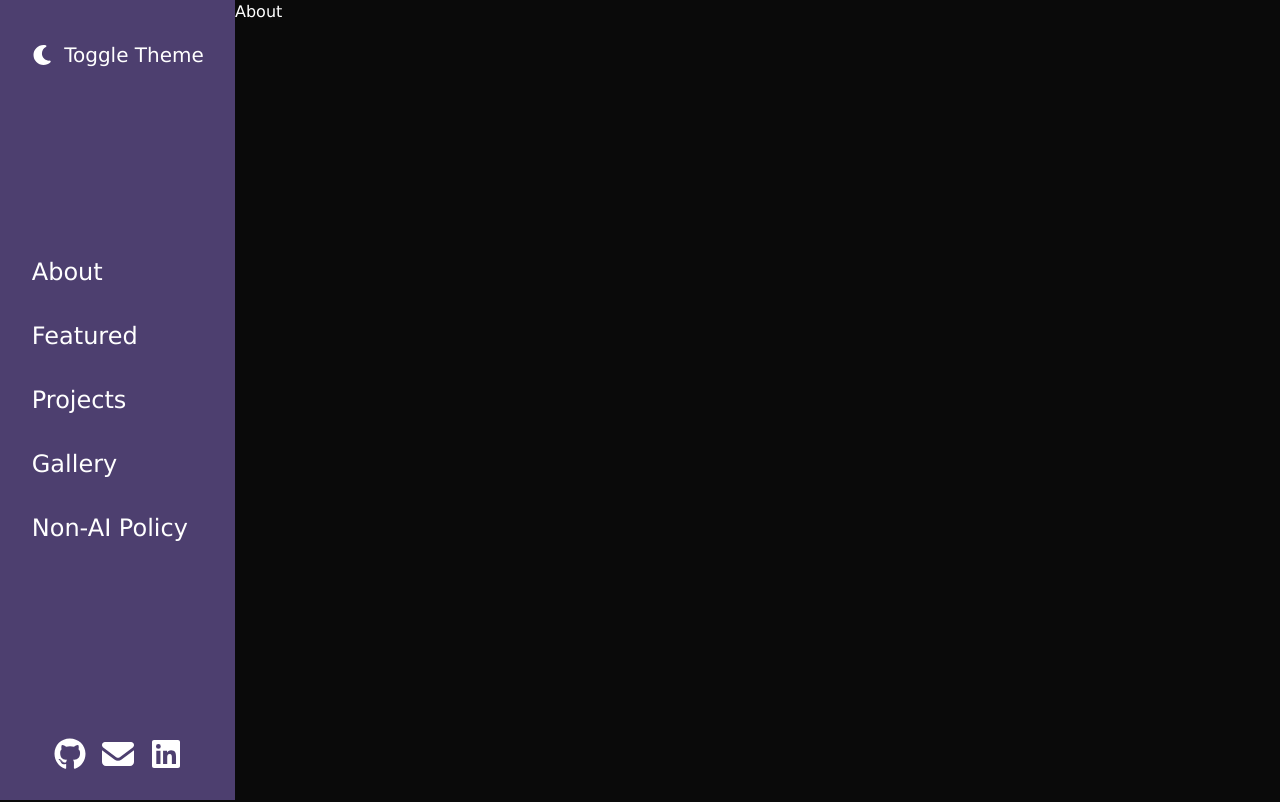
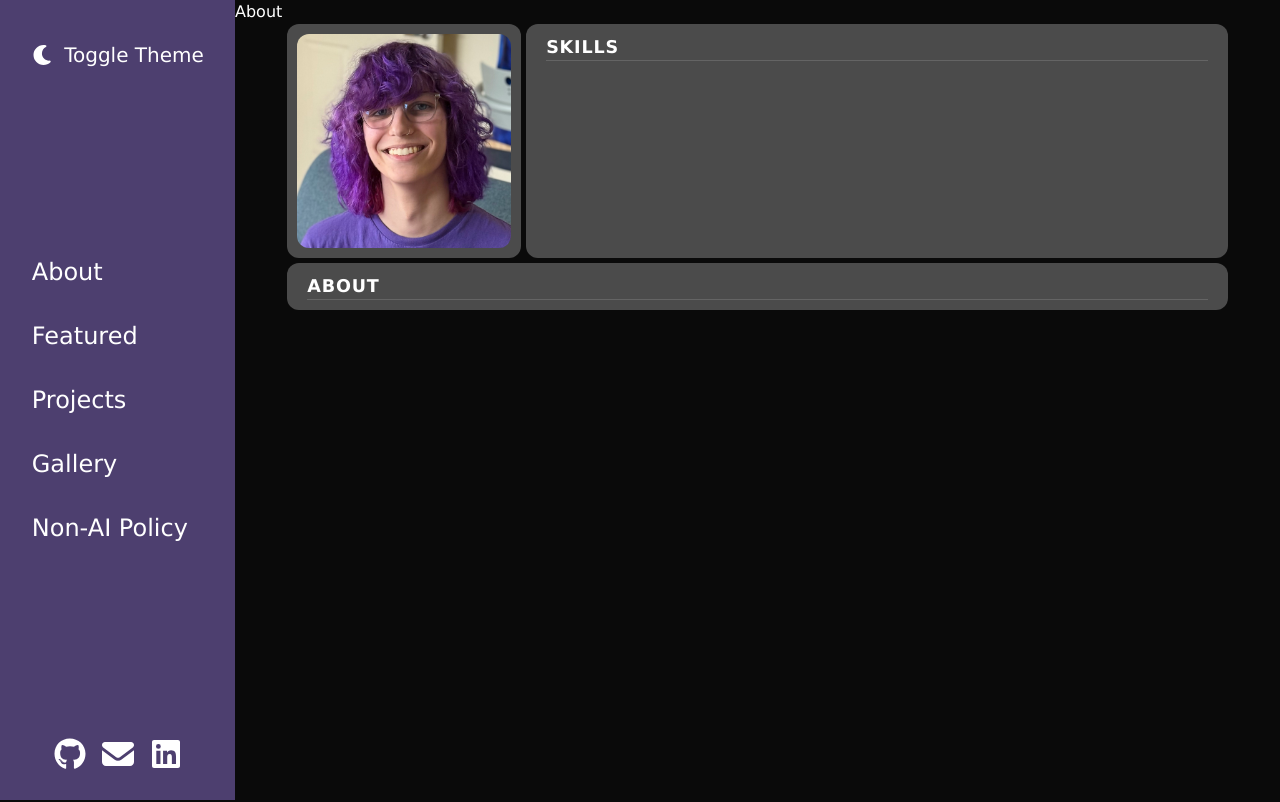
Before and after one commit to Echoviax/portfolio2, a Next.js app: page / in a window 1280 px wide. Shown: the top 802 px of the page. Built offline with nearby package versions, Linux system fonts and the light colour scheme.

Commit message:
filler about

```diff
--- /dev/null
+++ b/app/components/AI.tsx
@@ -0,0 +1,6 @@
+export default function AIPage() {
+    return (
+        <p>No generative AI (herein referred to as AI) was used to assist in or completely generate any parts of this website or any projects on it.<br />
+        I do not, on many accounts support AI. it has an environmental impact on all of us, including those who don't use it. It uses stolen content, and it kills critical thinking</p>
+    );
+}
--- /dev/null
+++ b/app/components/About.tsx
@@ -0,0 +1,22 @@
+import Image from "next/image";
+
+export default function AboutPage() {
+    return (
+        <div id="about-page">
+            <div className="about-cell" id="about-image">
+                <Image
+                    width={1000}
+                    height={1000}
+                    src="/images/portrait.jpg"
+                    alt="me"
+                />
+            </div>
+            <div className="about-cell" id="about-skills">
+                <h2>Skills</h2>
+            </div>
+            <div className="about-cell" id="about-about">
+                <h2>About</h2>
+            </div>
+        </div>
+    );
+}
--- a/app/components/SidebarButton.tsx
+++ b/app/components/SidebarButton.tsx
@@ -2,7 +2,7 @@
 
 export default function SidebarButton({text, link}: {text: string, link: string}) {
     return (<a
-        href={`#${{link}}`}
+        href={`#${link}`}
         className="nav-button"
         onClick={(e) => {
             e.preventDefault();
--- a/app/page.tsx
+++ b/app/page.tsx
@@ -1,4 +1,6 @@
 import { Metadata } from "next";
+import AIPage from "./components/AI";
+import AboutPage from "./components/About";
 
 export const metadata: Metadata = {
   title: "Home | Shards of Space",
@@ -10,6 +12,7 @@ export default function Page() {
     <main id="main">
       <section id="about">
         <h1>About</h1>
+        <AboutPage />
       </section>
 
       <section id="featured">
@@ -26,6 +29,7 @@ export default function Page() {
 
       <section id="ai">
         <h1>Non-AI Policy</h1>
+        <AIPage />
       </section>
     </main>
   );
--- /dev/null
+++ b/app/styles/About.css
@@ -0,0 +1,37 @@
+#about-page {
+    width: 90%;
+    margin: 0px auto;
+    display: grid;
+    grid-template-areas:
+        "image skills"
+        "about about";
+    grid-template-columns: 1fr 3fr;
+    gap: 5px;
+}
+
+.about-cell {
+    background-color: var(--panel-color);
+    width: 100%;
+    border-radius: 12px;
+    padding: 10px 20px;
+}
+
+.about-cell > h2 {
+    font-weight: bold;
+    text-transform: uppercase;
+    font-size: 1.1rem;
+    border-bottom: 1.4px solid var(--hover-color);
+    letter-spacing: 0.05rem;
+}
+
+#about-image {
+    padding: 10px;
+}
+
+#about-image > img {
+    border-radius: 12px;
+}
+
+#about-about {
+    grid-area: about;
+}
--- a/app/styles/Master.css
+++ b/app/styles/Master.css
@@ -2,3 +2,4 @@
 @import url(./Theme.css);
 @import url(./Sidebar.css);
 @import url(./Page.css);
+@import url(./About.css);
--- a/app/styles/Theme.css
+++ b/app/styles/Theme.css
@@ -2,6 +2,7 @@
   --bg-color: #0e0e0e;
   --primary-color: #4d3f6f;
   --outline-color: #a897d4;
+  --panel-color: #ffffff44;
   --hover-color: #ffffff24;
   --main-text: white;
   --invert-text: black;
```
Also changed, not shown: public/images/portrait.jpg (added).
